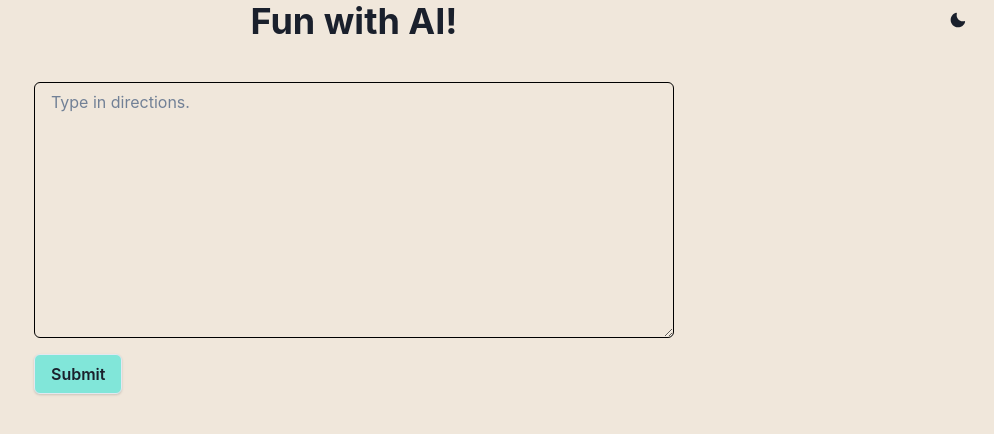
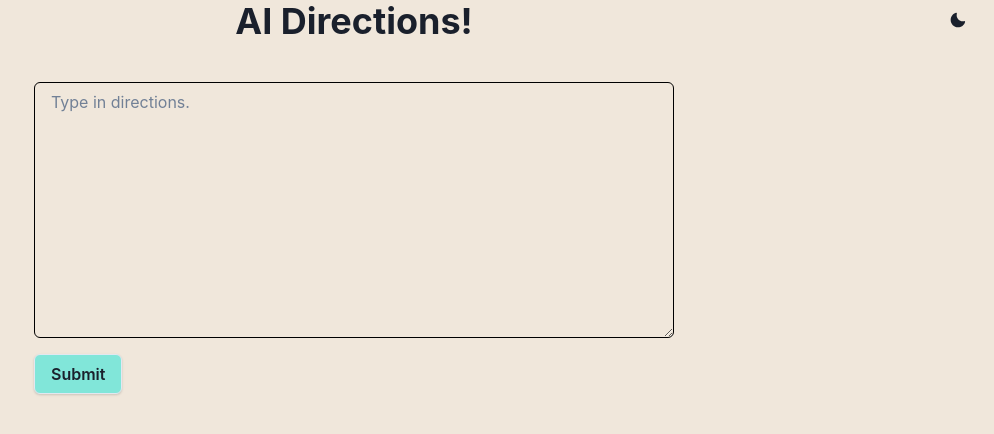
Before and after one commit to Johnnie71/OpenAI, a Next.js app: page / in a window 1280 px wide. Shown: the top 434 px of the page, without its empty margins (286-1280 px from the left). Built offline with nearby package versions, Linux system fonts and the light colour scheme.

Commit message:
changed heading

```diff
--- a/components/Form/AI/AI.jsx
+++ b/components/Form/AI/AI.jsx
@@ -34,7 +34,7 @@ const AI = () => {
 		<Container maxW="container.xl">
 			<ThemeToggle />
 			<Flex align="center" justify="center">
-				<Heading>Fun with AI!</Heading>
+				<Heading>AI Directions!</Heading>
 			</Flex>
 			<Form setResults={setResultsHandler} />
 			<List results={results} />
```
